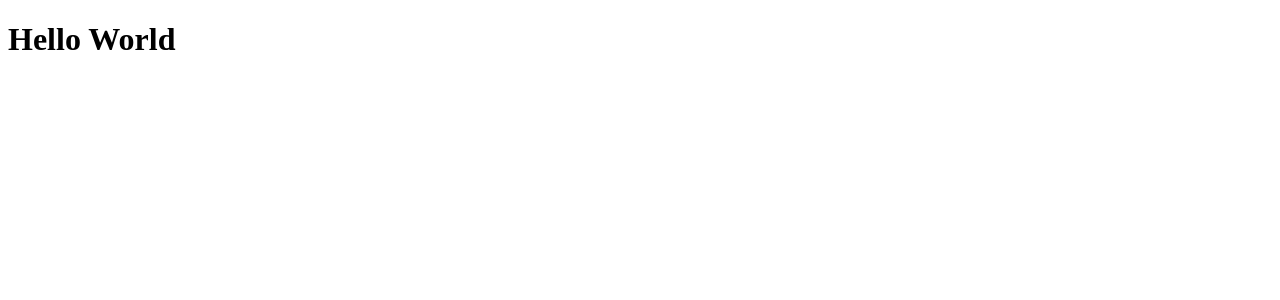
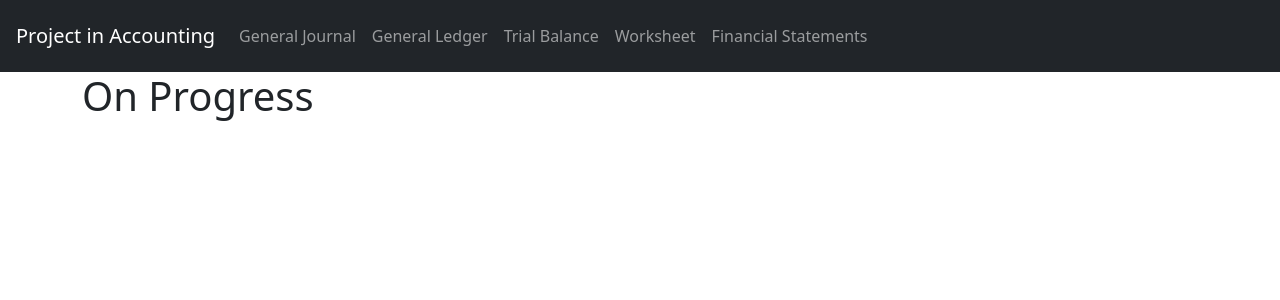
Before and after one commit to orenji-neko/accounting-website, a React (Create React App) app: page / in a window 1280 px wide. Shown: the top 300 px of the page. Built offline with nearby package versions, Linux system fonts and the light colour scheme.

Commit message:
added sample

```diff
--- a/package.json
+++ b/package.json
@@ -7,7 +7,9 @@
     "@testing-library/jest-dom": "^5.17.0",
     "@testing-library/react": "^13.4.0",
     "@testing-library/user-event": "^13.5.0",
+    "bootstrap": "^5.3.2",
     "react": "^18.2.0",
+    "react-bootstrap": "^2.9.1",
     "react-dom": "^18.2.0",
     "react-scripts": "5.0.1",
     "web-vitals": "^2.1.4"
--- a/src/App.js
+++ b/src/App.js
@@ -1,8 +1,31 @@
+import { Container } from "react-bootstrap";
+import { Table } from "react-bootstrap";
+import { Navbar, Nav } from 'react-bootstrap';
+import 'bootstrap/dist/css/bootstrap.min.css';
+
+const Header = () => {
+  return (
+    <Navbar bg="dark" variant="dark" className="p-3">
+      <Navbar.Brand href="#home">Project in Accounting</Navbar.Brand>
+      <Nav className="mr-auto">
+        <Nav.Link href="#features">General Journal</Nav.Link>
+        <Nav.Link href="#features">General Ledger</Nav.Link>
+        <Nav.Link href="#features">Trial Balance</Nav.Link>
+        <Nav.Link href="#features">Worksheet</Nav.Link>
+        <Nav.Link href="#features">Financial Statements</Nav.Link>
+      </Nav>
+    </Navbar>
+  );
+ };
+
 function App() {
   return (
-    <div>
-      <h1>Hello World</h1>
-    </div>
+    <>
+      <Header/>
+      <Container>
+        <h1>On Progress</h1>
+      </Container>
+    </>
   );
 }
 
```
Also changed, not shown: 1 other file (tests, documents, lock files or other folders).
